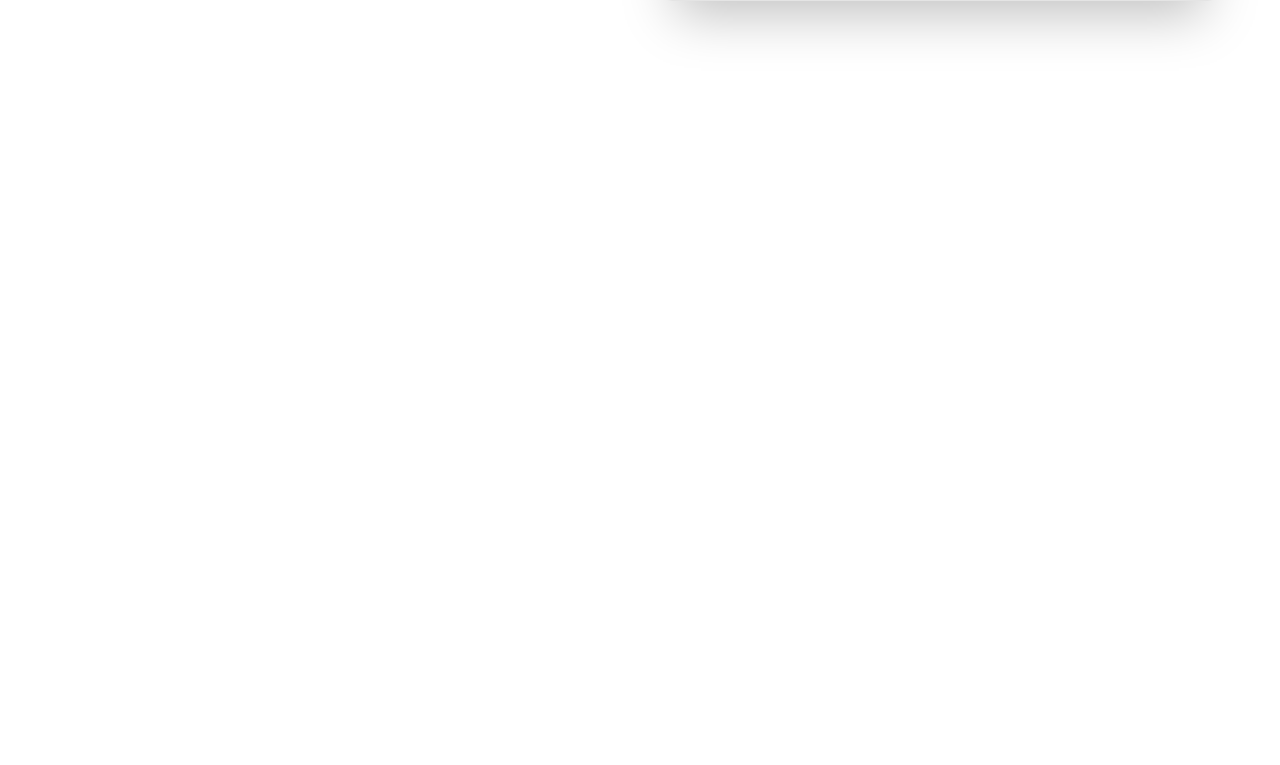
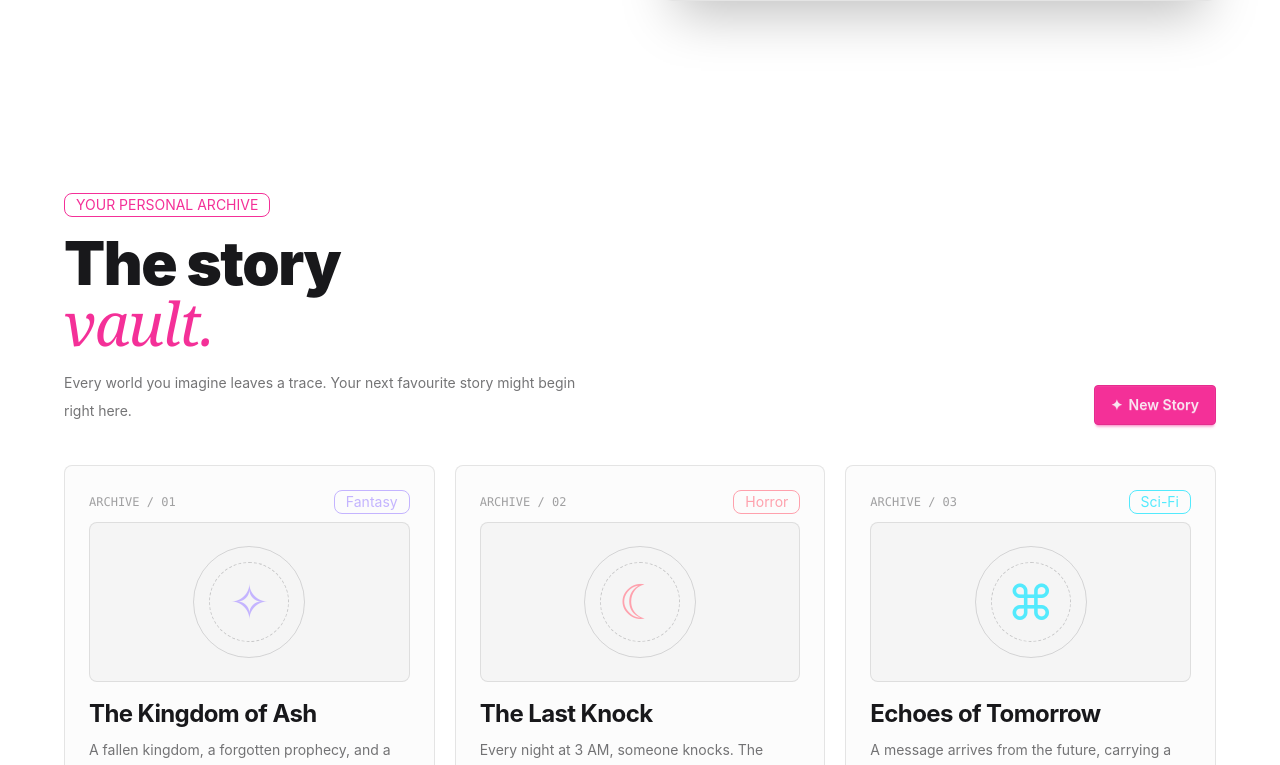
Before and after one commit to anupam-anand-ojha/kahanAi-frontend, a React (Vite) app: page / in a window 1280 px wide. Shown: the part 2455-3220 px from the top of the page. Before the commit the page ends 2552 px from the top, so only its background shows below. Built offline with nearby package versions, Linux system fonts and the light colour scheme.

Commit message:
add my stories to the main page

```diff
--- a/src/App.jsx
+++ b/src/App.jsx
@@ -2,6 +2,7 @@
 import Navbar from './Navbar'
 import Hero from './Hero'
 import About from './About'
+import MyStories from './Mystories'
 
 
 
@@ -13,6 +14,7 @@
   <Navbar/>
   <Hero/>
   <About/>
+  <MyStories/>
 
 
     </>
--- a/src/Mystories.jsx
+++ b/src/Mystories.jsx
@@ -30,6 +30,7 @@
     badge: "badge-info",
   },
 ];
+
 
 function MyStories() {
   return (
```
